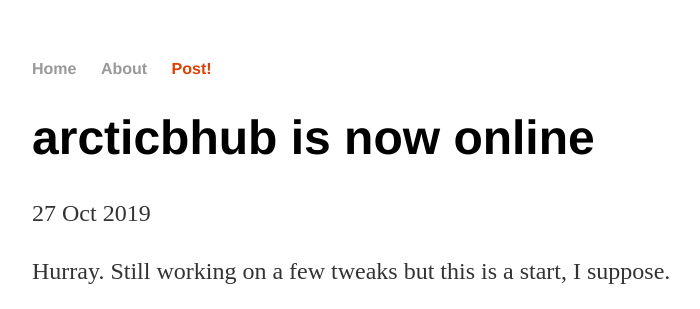
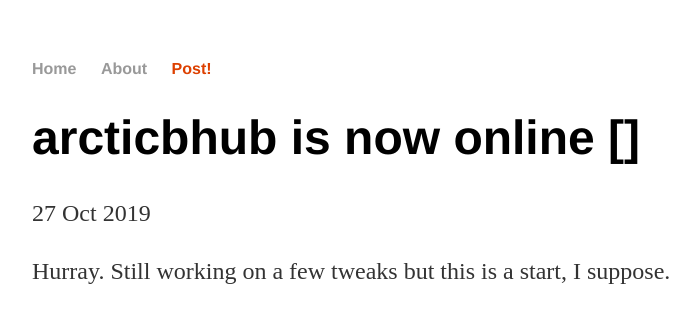
Before and after one commit to arcticbhub/arcticbhub.github.io, a Jekyll site: the page built from _posts/2019-10-27-arcticbhub-online.md, in a window 1280 px wide. Shown: the top 309 px of the page, without its empty margins (160-860 px from the left). Built offline with Jekyll 4.4.1, drawn with Linux system fonts in a browser that asks for light colours.

Commit message:
Update post.html

```diff
--- a/_layouts/post.html
+++ b/_layouts/post.html
@@ -2,7 +2,7 @@
 layout: default
 ---
 
-<h1>{{ page.title }}</h1>
+<h1>{{ page.title }} [{{ page.price }}]</h1>
 <p class="meta">{{ page.date | date_to_string }}</p>
 
 <div class="post">
```
